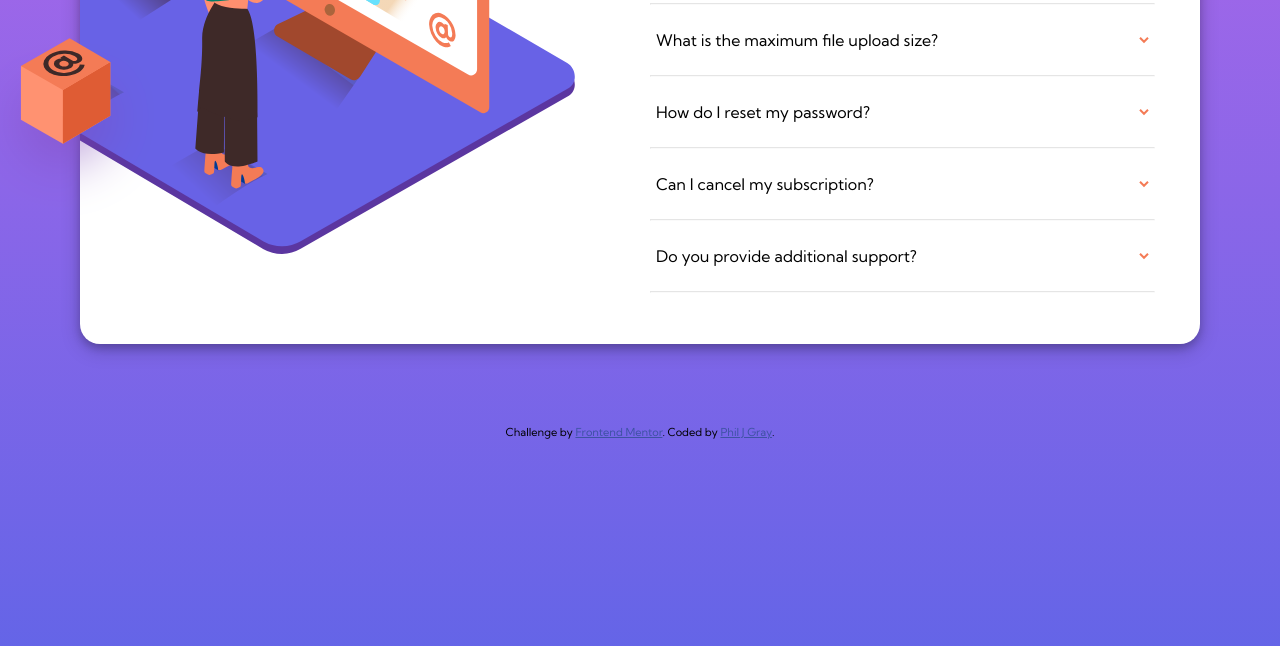
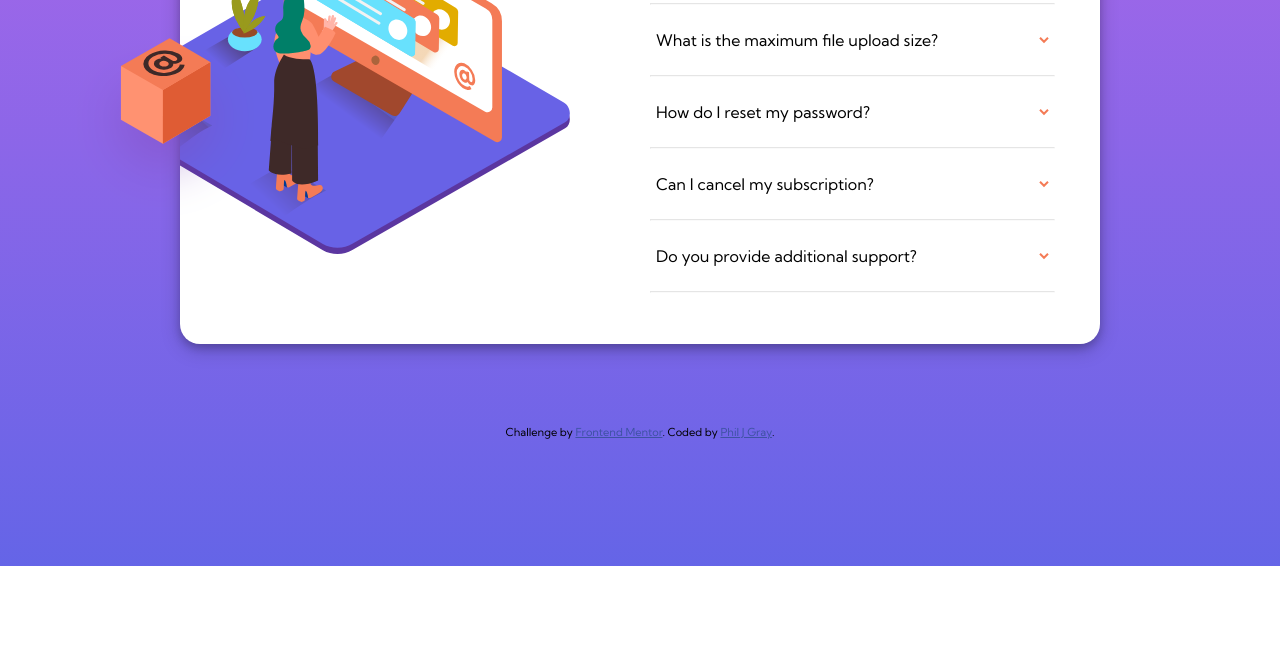
Before and after one commit to PhilJG/faq-accordian-main, a plain HTML site: page index.html in a window 1280 px wide. Shown: the part 234-880 px from the top of the page. After the commit the page ends 800 px from the top, so only its background shows below. Drawn offline with Linux system fonts and the light colour scheme.

Commit message:
layout adjustment

```diff
--- a/style.css
+++ b/style.css
@@ -108,6 +108,12 @@ body {
   background-image: linear-gradient(var(--soft-violet), var(--soft-blue));
 }
 
+main {
+  display: flex;
+  justify-content: center;
+  align-items: center;
+}
+
 h1 {
   text-align: center;
   font-size: 2rem;
@@ -137,6 +143,7 @@ button {
 .container {
   background-color: white;
   margin: 2rem;
+  margin-top: 8rem;
   border-radius: 20px;
   padding: 1rem;
   display: grid;
@@ -266,6 +273,7 @@ svg:focus #tab__front {
     transform: translate(50% 50%);
     padding: 0;
     margin: 5rem;
+    width: 920px;
   }
 
   .section__question {
@@ -287,7 +295,7 @@ svg:focus #tab__front {
     position: absolute;
     left: -20%;
     bottom: 90px;
-    width: 110%;
+    width: 480px;
   }
 
   .img__pattern--mobile {
```
